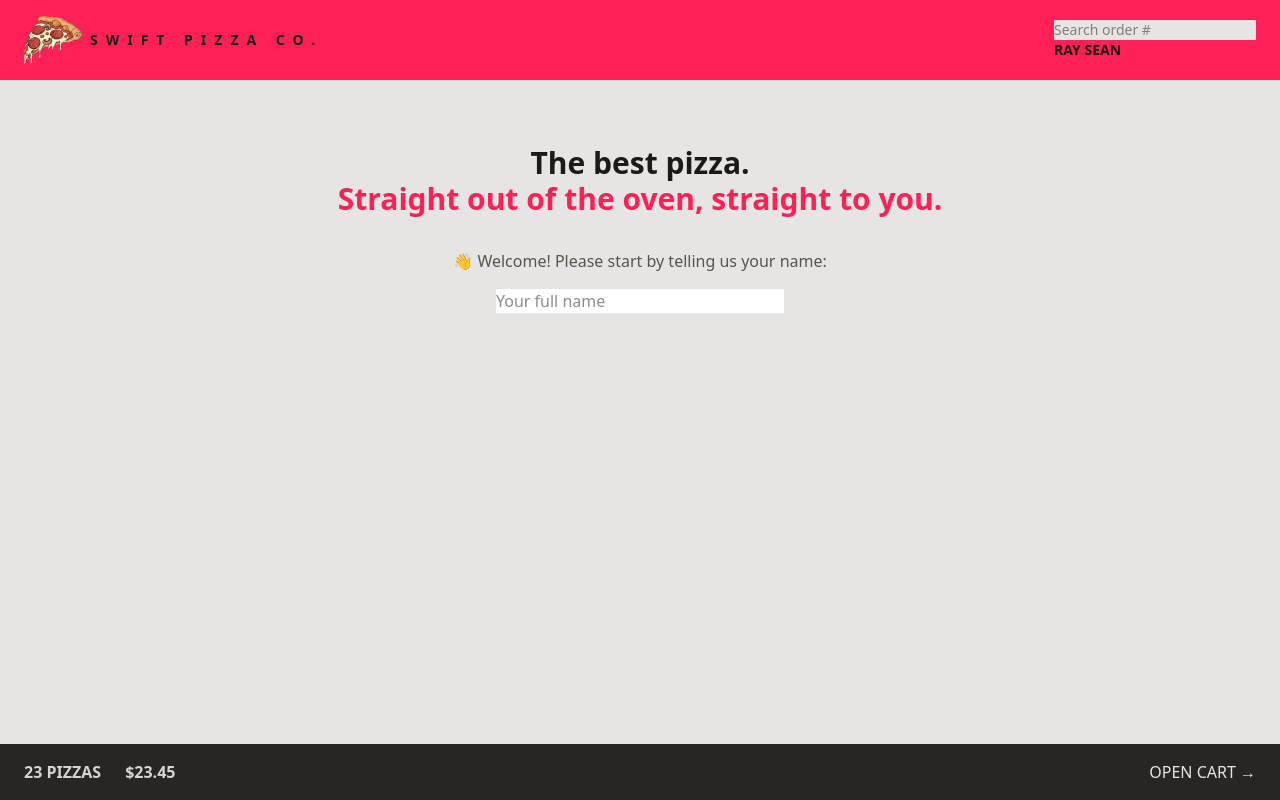
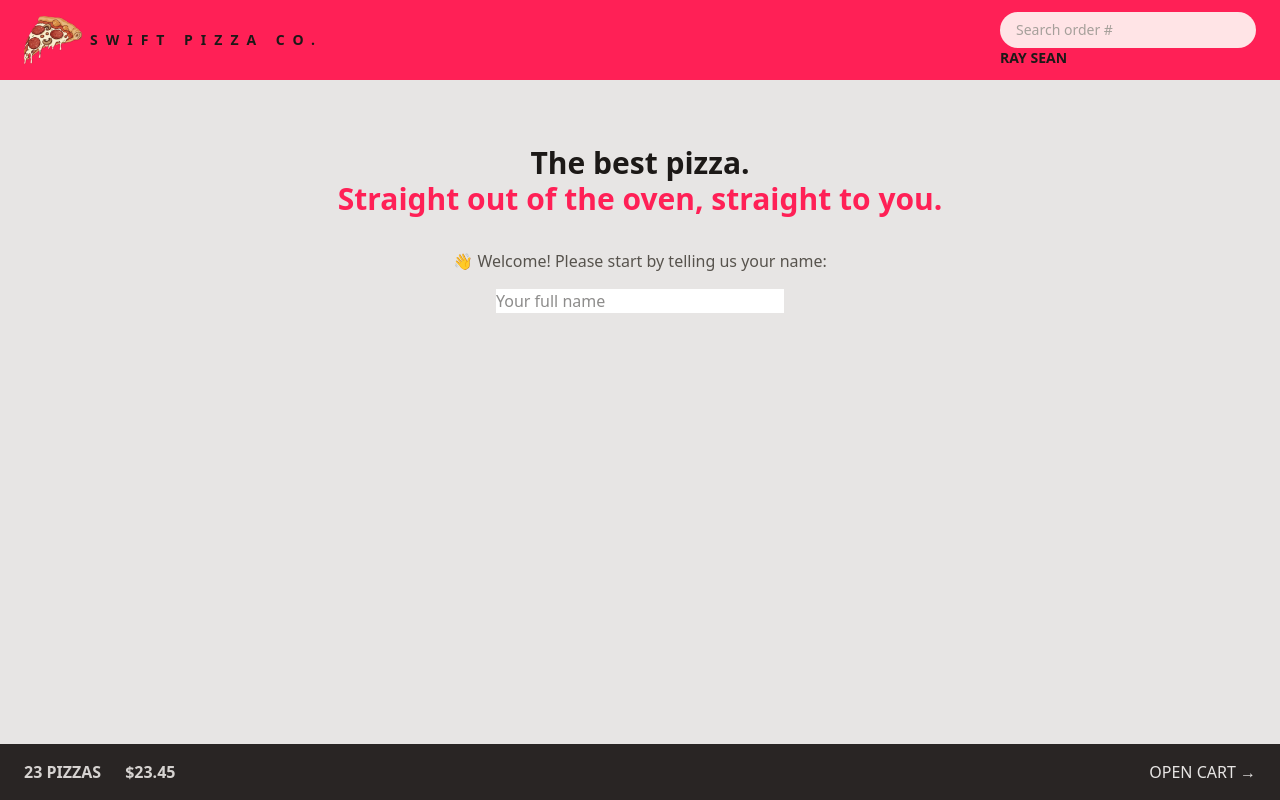
Before and after one commit to enochrx/fast-pizza-app, a React (Vite) app: page / in a window 1280 px wide. Built offline with nearby package versions, Linux system fonts and the light colour scheme.

Commit message:
styling form element

```diff
--- a/src/features/order/SearchOrder.jsx
+++ b/src/features/order/SearchOrder.jsx
@@ -14,7 +14,7 @@ const SearchOrder = () => {
   return (
     <form onSubmit={handleSubmit}>
       <input
-        className="bg-stone-200"
+        className="focus:ring-opacity-50 w-36 rounded-full bg-rose-100 px-4 py-2 text-sm transition-all duration-300 placeholder:text-stone-400 focus:w-72 focus:ring focus:ring-rose-800 focus:outline-none sm:w-64"
         placeholder="Search order #"
         value={query}
         onChange={(e) => setQuery(e.target.value)}
```
